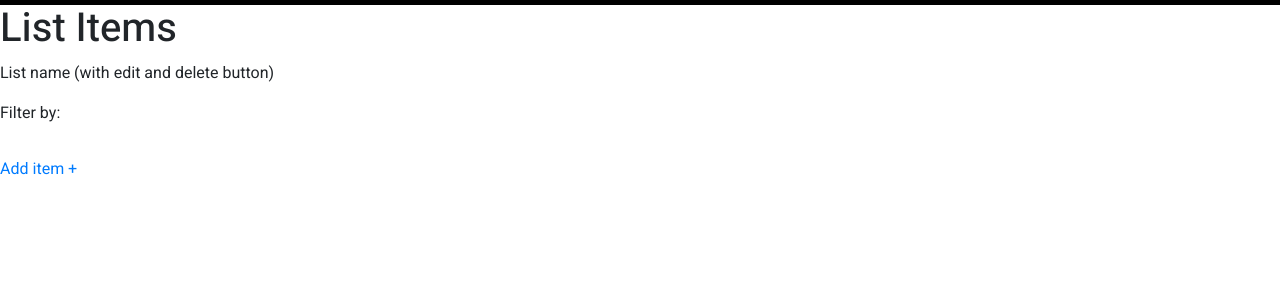
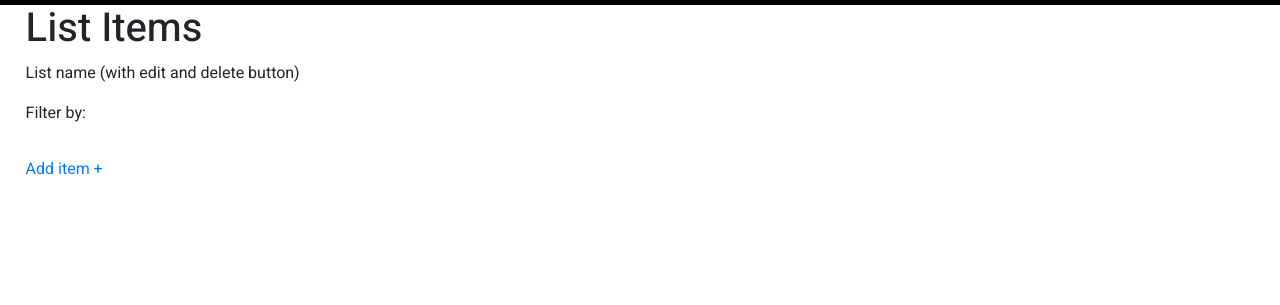
Before and after one commit to trisdauvergne/milestone-project-03, a Flask app: page /listitems in a window 1280 px wide. Shown: the part 70-375 px from the top of the page. Run offline with Flask 2, Linux system fonts and the light colour scheme; data that the repository does not hold is empty; some libraries are stand-ins or nearby versions.

Commit message:
200411 - 18:38 style: added general margin to css

```diff
--- a/static/css/style.css
+++ b/static/css/style.css
@@ -2,6 +2,10 @@
 
 body {
     font-family: 'Heebo', sans-serif !important;
+}
+
+.general-margin {
+    margin: 0 2%;
 }
 
 /* Navbar elements for bootstrap  */
@@ -28,16 +32,6 @@ body {
     font-size: 25px;
     font-weight: 400;
     color: black !important;
-}
-
-.justify-right {
-    float: right;
-    width: 63%;
-}
-
-.justify-left {
-    float: left;
-    width: 30%;
 }
 
 .navbar-container {
--- a/templates/listitems.html
+++ b/templates/listitems.html
@@ -4,13 +4,13 @@
 <div class="container-fluid full-width">
 	<div class="row row-no-gutter">
 
-		<div class="col-12">
+		<div class="col-12 general-margin">
 			<h1>List Items</h1>
 			<p>List name (with edit and delete button)</p>
 			<p>Filter by:</p>
 		</div>
 
-		<div class="col-12">
+		<div class="col-12 general-margin">
 			<ul>
 				{% for item in collection %}
 				<li>{{ item.list_name }}</li>
@@ -26,7 +26,7 @@
             </ul>
 		</div>
 
-		<div class="col-12">
+		<div class="col-12 general-margin">
 			<a href="{{ url_for('additem') }}">Add item +</a>
 		</div>
 	</div>
--- a/templates/newlist.html
+++ b/templates/newlist.html
@@ -12,8 +12,9 @@
 				<div class="form-group">
 					<label for="formGroupExampleInput">List name (required)</label>
 					<input type="text" class="form-control" id="list_name" placeholder="Example input" name="list_name">
-    </div>
-					<div class="form-group">
+                </div>
+
+                <div class="form-group">
 						<label for="exampleFormControlSelect1">List category (required)</label>
 						<select class="form-control" id="list_category" name="list_category">
             <option>Super important urgent need need need</option>
```
